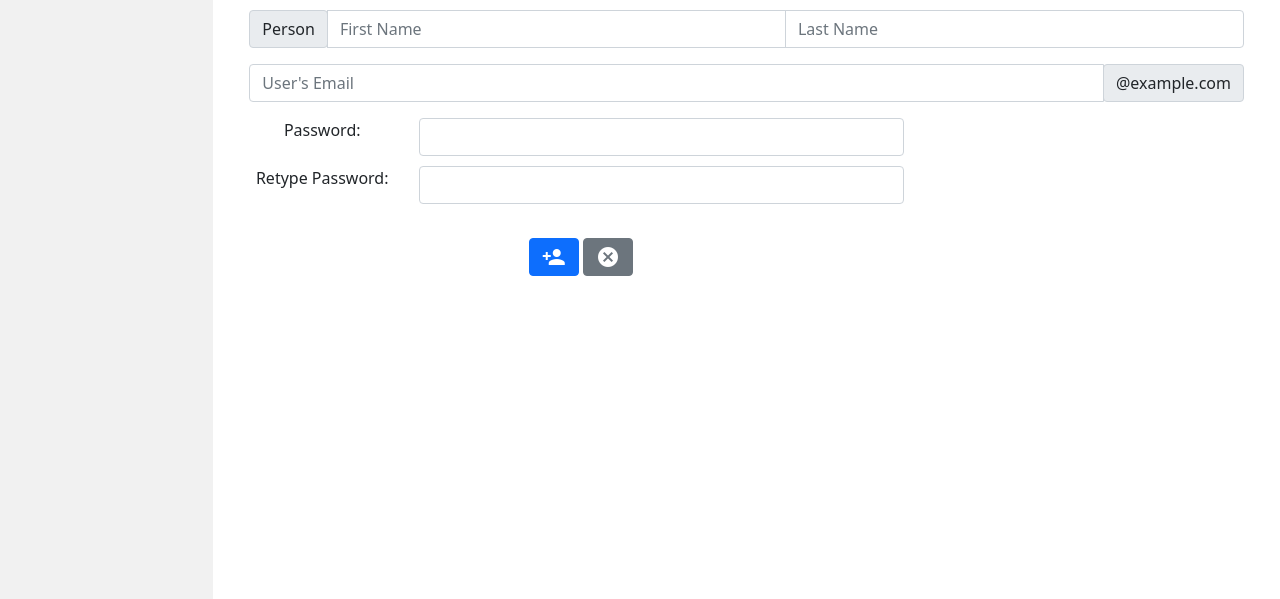
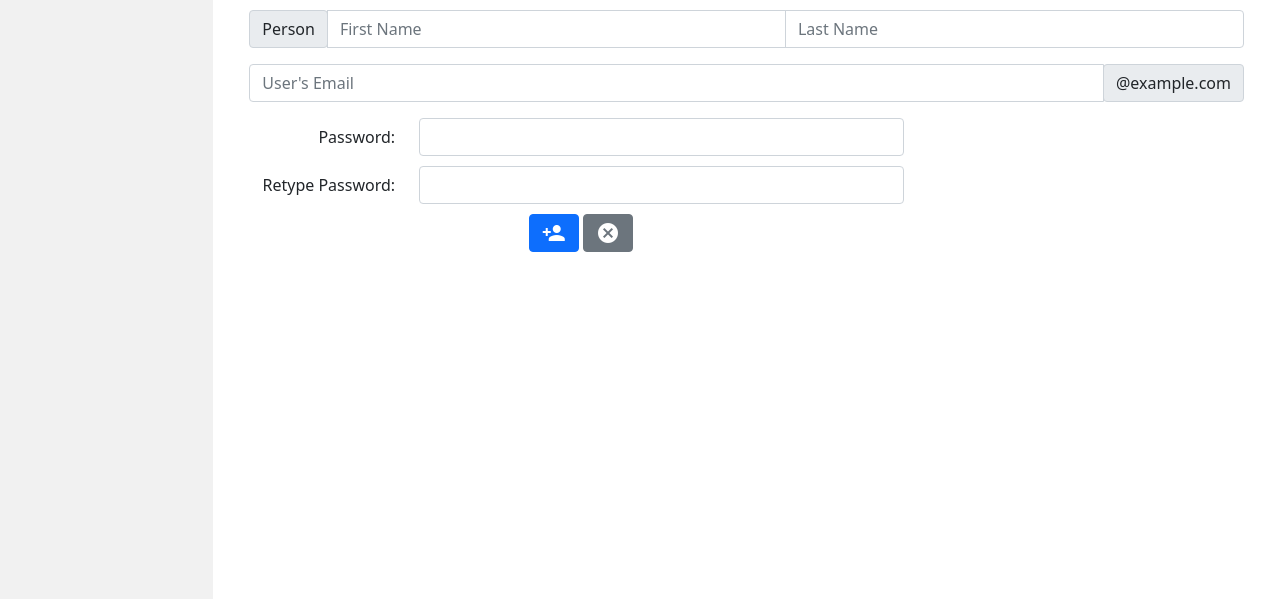
Before and after one commit to khteh/PythonRestAPI, a Flask app: page /users/create in a window 1280 px wide. Shown: the part 56-655 px from the top of the page. Run offline with Flask 2, Linux system fonts and the light colour scheme; parts of the project's set-up code (start-up, migrations or seed data) failed here and were passed over; some libraries are stand-ins or nearby versions.

Commit message:
(1) Bootstrap 5.1.0 (2) Improve labels for input controls

```diff
--- a/src/view/templates/author_create.html
+++ b/src/view/templates/author_create.html
@@ -17,15 +17,12 @@
 			</div>
 		</div>
 		<div class="row" style="margin-top: 10px">
-			<div class="col-md-2">
-				<label>Phone number: </label>
-			</div>
+			<label for="phone" class="col-md-2 col-form-label d-flex text-right justify-content-end">Phone number:</label>
 			<div class="col-md-6">
 				<input type="text" class="form-control" id="phone" name="phone" required>
 			</div>
 		</div>
 		<div class="form-group" style="margin-top: 10px; margin-bottom: 10px">
-			<label class="col-md-4 control-label" for="submit"></label>
 			<div class="col-md-8">
 				<button id="submit" name="submit" class="btn btn-primary mdc-icon-button material-icons" data-bs-toggle="tooltip" data-bs-placement="top" title="Add author">person_add</button>
 				<a href="{{url_for('author.index')}}" id="cancel" name="cancel" class="btn btn-secondary mdc-icon-button material-icons" data-bs-toggle="tooltip" data-bs-placement="top" title="Cancel">cancel</a>
--- a/src/view/templates/base.html
+++ b/src/view/templates/base.html
@@ -10,14 +10,12 @@
   <meta name="viewport" content="width=device-width, initial-scale=1">
   <script src="https://code.jquery.com/jquery-3.6.0.min.js" crossorigin="anonymous"></script>
   <script src="https://code.jquery.com/ui/1.12.1/jquery-ui.min.js" crossorigin="anonymous"></script>
-  <script src="https://cdn.jsdelivr.net/npm/@popperjs/core@2.9.2/dist/umd/popper.min.js" integrity="sha384-IQsoLXl5PILFhosVNubq5LC7Qb9DXgDA9i+tQ8Zj3iwWAwPtgFTxbJ8NT4GN1R8p" crossorigin="anonymous"></script>
-  <script src="https://cdn.jsdelivr.net/npm/bootstrap@5.0.2/dist/js/bootstrap.min.js" integrity="sha384-cVKIPhGWiC2Al4u+LWgxfKTRIcfu0JTxR+EQDz/bgldoEyl4H0zUF0QKbrJ0EcQF" crossorigin="anonymous"></script>
   <!-- Bootstrap CSS -->
-  <link rel="stylesheet" type="text/css" href="https://cdn.jsdelivr.net/npm/bootstrap@5.0.2/dist/css/bootstrap.min.css" crossorigin="anonymous" integrity="sha384-EVSTQN3/azprG1Anm3QDgpJLIm9Nao0Yz1ztcQTwFspd3yD65VohhpuuCOmLASjC">
-  <script src="https://cdn.jsdelivr.net/npm/bootstrap@5.0.2/dist/js/bootstrap.bundle.min.js" crossorigin="anonymous" integrity="sha384-MrcW6ZMFYlzcLA8Nl+NtUVF0sA7MsXsP1UyJoMp4YLEuNSfAP+JcXn/tWtIaxVXM"></script>
+  <link href="https://cdn.jsdelivr.net/npm/bootstrap@5.1.0/dist/css/bootstrap.min.css" rel="stylesheet" integrity="sha384-KyZXEAg3QhqLMpG8r+8fhAXLRk2vvoC2f3B09zVXn8CA5QIVfZOJ3BCsw2P0p/We" crossorigin="anonymous">
+  <script src="https://cdn.jsdelivr.net/npm/bootstrap@5.1.0/dist/js/bootstrap.bundle.min.js" integrity="sha384-U1DAWAznBHeqEIlVSCgzq+c9gqGAJn5c/t99JyeKa9xxaYpSvHU5awsuZVVFIhvj" crossorigin="anonymous"></script>
   <!--
-  https://developers.google.com/fonts/docs/material_icons
-  https://fonts.google.com/icons?selected=Material+Icons
+	  https://developers.google.com/fonts/docs/material_icons
+	  https://fonts.google.com/icons?selected=Material+Icons
   -->
   <link rel="stylesheet" type="text/css" href="https://fonts.googleapis.com/icon?family=Material+Icons">
   <!-- https://datatables.net/download/ -->
--- a/src/view/templates/fibonacci.html
+++ b/src/view/templates/fibonacci.html
@@ -5,9 +5,7 @@
 		<input type="hidden" name="csrf_token" value="{{ csrf_token() }}"/>
 		<div class="container">
 			<div class="row">
-				<div class="col-md-2">
-					<label>N: </label>
-				</div>
+				<label for="n" class="col-md-2 col-form-label d-flex text-right justify-content-end">N:</label>
 				<div class="col-md-4">
 					<input type="text" class="form-control" id="n" name="n">
 				</div>
--- a/src/view/templates/user_create.html
+++ b/src/view/templates/user_create.html
@@ -17,23 +17,18 @@
 			</div>
 		</div>
 		<div class="row" style="margin-top: 10px">
-			<div class="col-md-2">
-				<label>Password: </label>
-			</div>
+			<label for="password" class="col-md-2 col-form-label d-flex text-right justify-content-end">Password:</label>
 			<div class="col-md-6">
 				<input type="password" class="form-control" id="password" name="password" required>
 			</div>
 		</div>
 		<div class="row" style="margin-top: 10px">
-			<div class="col-md-2">
-				<label>Retype Password: </label>
-			</div>
+			<label for="password1" class="col-md-2 col-form-label d-flex text-right justify-content-end">Retype Password:</label>
 			<div class="col-md-6">
 				<input type="password" class="form-control" id="password1" name="password1" required>
 			</div>
 		</div>
 		<div class="form-group" style="margin-top: 10px; margin-bottom: 10px">
-			<label class="col-md-4 control-label" for="submit"></label>
 			<div class="col-md-8">
 				<button id="submit" name="submit" class="btn btn-primary mdc-icon-button material-icons" data-bs-toggle="tooltip" data-bs-placement="top" title="Add user">person_add</button>
 				<a href="{{url_for('user.index')}}" id="cancel" name="cancel" class="btn btn-secondary mdc-icon-button material-icons" data-bs-toggle="tooltip" data-bs-placement="top" title="Cancel">cancel</a>
```
Also changed, not shown: src/view/templates/book_create.html (+3 -10 lines), src/view/templates/login.html (+2 -6 lines).
